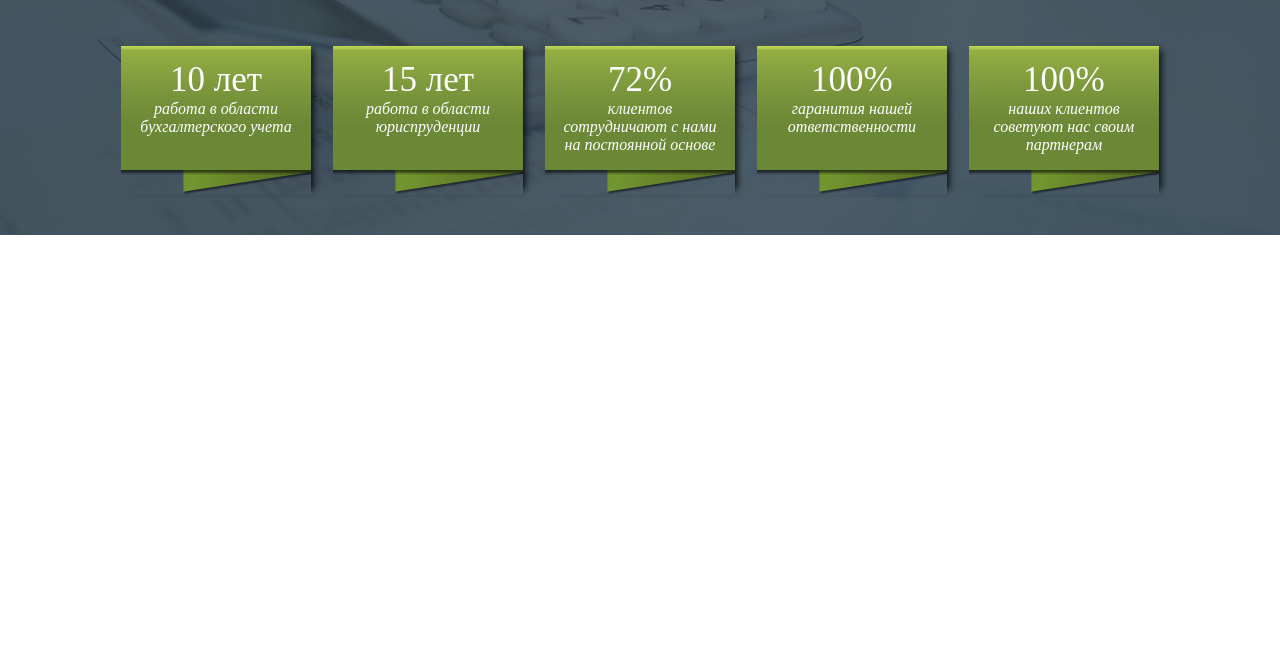
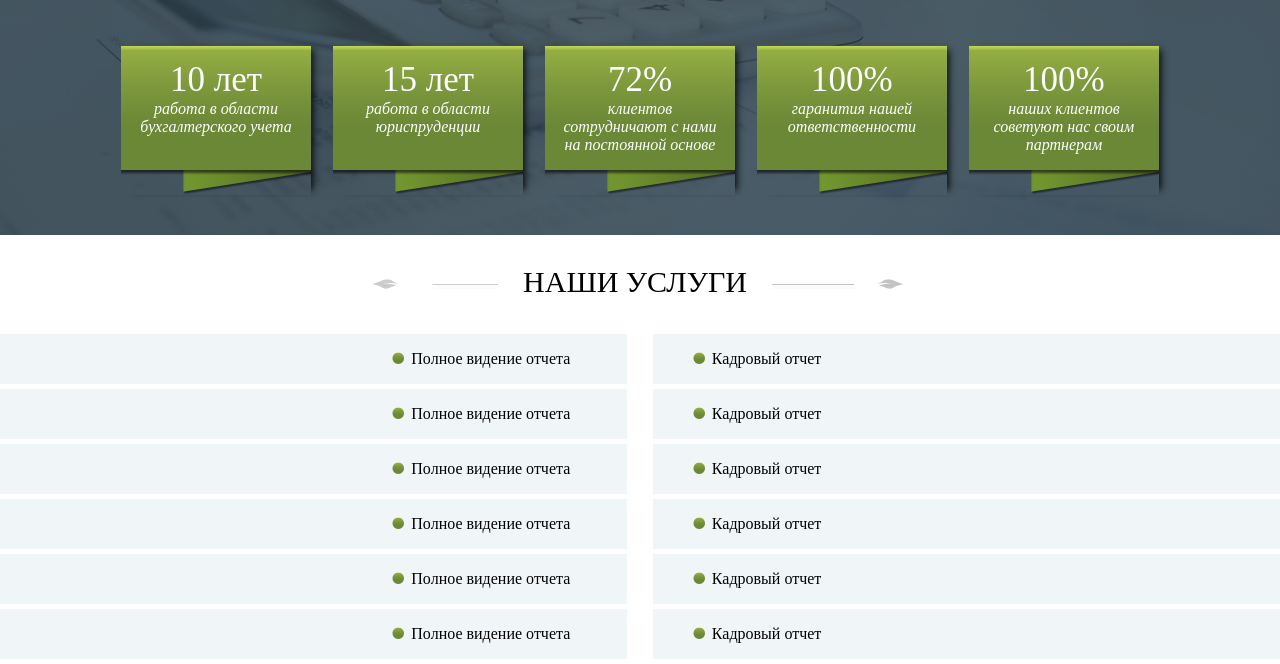
Before and after one commit to TonyKilov/buhgalteria, a plain HTML site: page index.html in a window 1280 px wide. Shown: the part 776-1440 px from the top of the page. Before the commit the page ends 1011 px from the top, so only its background shows below. Drawn offline with Linux system fonts and the light colour scheme.

Commit message:
service-infornmation development

```diff
--- a/css/style.css
+++ b/css/style.css
@@ -14,6 +14,14 @@ html,body {
 	width: 1060px;
 	margin: 0 auto;
 
+}
+
+.container-service-left {
+	padding-left: 60%;
+}
+
+.container-service-right {
+	padding-right: 60%;
 }
 
 .head{
@@ -233,3 +241,60 @@ html,body {
 
 .block-green:first-child { margin-left: 1%; }
 .block-green:last-child { margin-right: 1%; }
+
+.service { text-align: center; }
+
+.service-title-basic {
+	width: 100%;
+    font-size: 30px;
+    text-transform: uppercase;
+    margin: 30px 0;
+}
+
+.service-title-basic:before{
+	display: inline-block;
+    background: url(../image/title-left-part.png) no-repeat;
+    height: 13px;
+    width: 150px;
+    content: " ";
+}
+
+.service-title-basic:after {
+	display: inline-block;
+    background: url(../image/title-right-part.png) no-repeat;
+    height: 13px;
+    width: 135px;
+    content: " ";
+    margin-left: 25px;
+}
+
+.service-iformation{ text-align: left; }
+
+.service-left {
+	float: left;
+	width: 49%;
+	margin-right: 1%;
+}
+
+.service-right {
+	float: right;
+	width: 49%;
+	margin-left: 1%;
+}
+
+.gray-box {
+	padding: 0px 0 5px 40px;
+	margin: 5px 0;
+	line-height: 50px;
+	width: 100%;
+	height: 50px;
+	background-color: rgba(65, 136, 157, 0.08);
+	-webkit-box-sizing: border-box;
+	-moz-box-sizing: border-box;
+	box-sizing: border-box;
+}
+
+li.container-service-left,
+li.container-service-right {
+	list-style-image: url("../image/list-marker--active.png");
+}
--- a/index.html
+++ b/index.html
@@ -105,6 +105,35 @@
 			</div>
 		</div>
 	</div>
+
+	<div class="service">
+		<div class="container">
+			<div class="service-title">
+				<div class="service-title-basic">наши услуги</div>
+			</div>
+		</div>
+
+		<div class="service-iformation">
+			<div class="service-left">
+				<div class="gray-box"><li class="container-service-left">Полное видение отчета</li></div>
+				<div class="gray-box"><li class="container-service-left">Полное видение отчета</li></div>
+				<div class="gray-box"><li class="container-service-left">Полное видение отчета</li></div>
+				<div class="gray-box"><li class="container-service-left">Полное видение отчета</li></div>
+				<div class="gray-box"><li class="container-service-left">Полное видение отчета</li></div>
+				<div class="gray-box"><li class="container-service-left">Полное видение отчета</li></div>
+			</div>
+
+			<div class="service-right">
+				<div class="gray-box"><li class="container-service-right">Кадровый отчет</li></div>
+				<div class="gray-box"><li class="container-service-right">Кадровый отчет</li></div>
+				<div class="gray-box"><li class="container-service-right">Кадровый отчет</li></div>
+				<div class="gray-box"><li class="container-service-right">Кадровый отчет</li></div>
+				<div class="gray-box"><li class="container-service-right">Кадровый отчет</li></div>
+				<div class="gray-box"><li class="container-service-right">Кадровый отчет</li></div>
+			</div>
+		</div>
+	</div>
+
 </body>
 
 </html>
```
